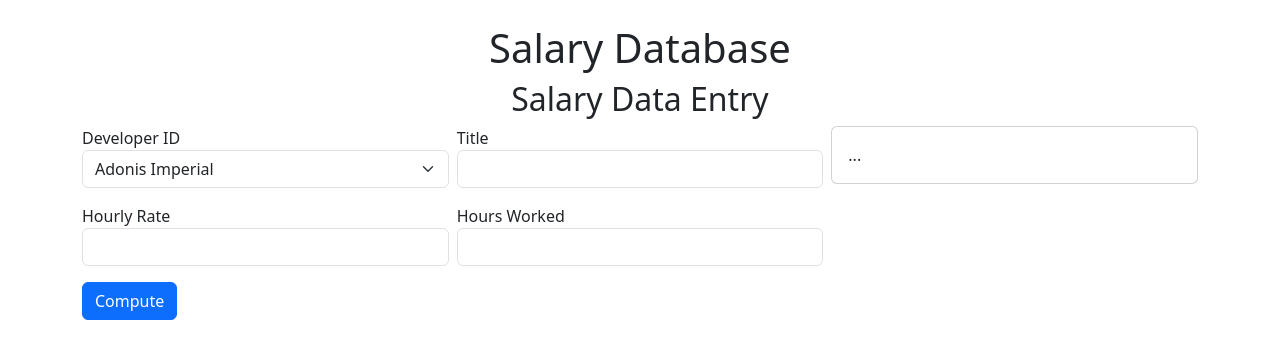
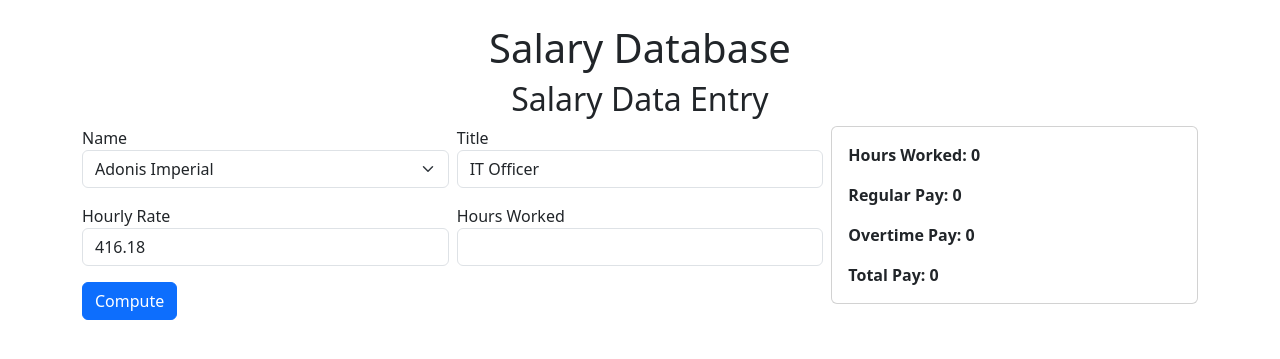
Before and after one commit to Adonis1120/DICT-Training-TOT, a PHP site: page /salary_calculator.php in a window 1280 px wide. Shown: the part 56-415 px from the top of the page. Run offline with PHP 8.4, Linux system fonts and the light colour scheme; data comes from the database, SQL or seed files in the repository; both versions use the stored data as it was after the commit.

Commit message:
salaryCalculatorSolved

```diff
--- a/classes/Salary.php
+++ b/classes/Salary.php
@@ -0,0 +1,37 @@
+<?php
+Class Salary{
+    public $hourly_rate;
+    public $hours_worked;
+
+    function CalculateRegularPay(){
+        if($this->hours_worked <= 8){
+            $regular_pay = $this->hours_worked * $this->hourly_rate;
+        }
+        else{
+            $regular_pay = 8 * $this->hourly_rate;
+        }
+        return $regular_pay;
+    }
+
+    function CalculateOvertimePay(){
+        if($this->hours_worked > 8){
+            $excessHours = $this->hours_worked - 8;
+            $overtime_pay = $this->hourly_rate * $excessHours * 1.5;
+        }
+        else{
+            $overtime_pay = "No overtime pay";
+        }
+        return $overtime_pay;
+    }
+
+    function CalculateTotalPay(){
+        if($this->hours_worked > 8){
+            $total_pay = $this->CalculateRegularPay() + $this->CalculateOvertimePay();
+        }
+        else{
+            $total_pay = $this->CalculateRegularPay();
+        }
+        return $total_pay;
+    }
+}
+?>
--- a/salary_calculator.php
+++ b/salary_calculator.php
@@ -11,10 +11,10 @@
 
     <div class="row justify-content-center g-2">
         <div class="col-md-8">
-            <form method="POST" action="calculate_salary.php">
+            <form method="POST" action="salary_calculator.php">
                 <div class="row justify-content-center align-items-center g-2">
                     <div class="col-md-6 mb-3">
-                        <label for="" class="form_label">Developer ID</label>
+                        <label for="" class="form_label">Name</label>
                         <select class="form-select form-select-md" onchange="liveSearch()" name="developer_id" id="developer_id">
                             <?php
                                 while($row = $view_developer->fetchAll()) {
@@ -56,7 +56,10 @@
         <div class="col-md-4">
             <div class="card">
                 <div class="card-body">
-                    ...
+                    <p class="card-text fw-bold">Hours Worked: <?php echo $hours_worked?></p>
+                    <p class="card-text fw-bold">Regular Pay: <?php echo $regular_pay?></p>
+                    <p class="card-text fw-bold">Overtime Pay: <?php echo $overtime_pay?></p>
+                    <p class="card-text fw-bold">Total Pay: <?php echo $total_pay?></p>
                 </div>
             </div>
         </div>
@@ -65,6 +68,41 @@
 
 <ul id="searchResults"></ul>
 
+
+<script>
+    function liveSearch() {
+        var selected_id = document.getElementById('developer_id').value;
+
+        $.ajax({
+            url: 'salary_calculator_data.php',
+            type: 'POST',
+            data: { selected_id: selected_id },
+            success: function (data) {
+                // Assuming data is returned as title and hourly rate in a single string, separated by a space or new line
+                // Split data based on newlines or spaces
+                var dataArray = data.trim().split('|');
+
+                // Update the title and hourly rate fields if data is valid
+                if (dataArray.length >= 2) {
+                    $('#title').val(dataArray[0]);
+                    $('#hourly_rate').val(dataArray[1]);
+                } else {
+                    console.error('Unexpected data format:', data);
+                }
+            },
+            error: function () {
+                console.error('An error occurred while fetching the developer data.');
+            }
+        });
+    }
+
+    // Run liveSearch when the document is fully loaded
+    $(document).ready(function() {
+        liveSearch();
+    });
+</script>
+
+<!-- Passed to DICT
 <script>
     function liveSearch() {
         var selected_id = document.getElementById('developer_id').value;
@@ -83,17 +121,4 @@
         });
     };
 </script>
-
-<!--
-<script>
-    var selected_id = document.getElementById('developer_id').value;
-    xhttp = new XMLHttpRequest();
-    xhttp.onreadystatechange = function() {
-        if (this.readyState == 4 && this.status == 200) {
-            document.getElementById("title").value = this.responseText;
-        }
-    };
-    xhttp.open("GET", "salary_calculator.php?selected_id="+selected_id, true);
-    xhttp.send();
-</script>
 -->
--- a/salary_calculator_data.php
+++ b/salary_calculator_data.php
@@ -1,6 +1,7 @@
 <?php
     include_once "config/database.php";
     include_once "classes/Developer.php";
+    include_once "classes/Salary.php";
 
     // Database Data
     $database = new Database();
@@ -9,16 +10,41 @@
     $developer = new Developer($db);
     $view_developer = $developer->readDeveloper();
 
+    // Update Selected Developer: Drop-down box
     if (isset($_POST['selected_id'])) {
         $developer->developer_id = $_POST['selected_id'];
         $selected_developer = $developer->selectDeveloper();
         $developer_title = $selected_developer['title'];
         $developer_rate = $selected_developer['hourly_rate'];
-        echo $developer_title;
-        echo $developer_rate;
-        /*foreach($selected_developer as $selected){
-            $selected_title = $selected['title'];
-            $selected_salary = $selected['hourly_rate'];
-        }*/
+        echo $developer_title . '|' . $developer_rate;
+    }
+
+    // Calculator Data
+    $hours_worked = 0;
+    $hourly_rate = 0.0;
+    $regular_pay = 0.0;
+    $overtime_pay = 0.0;
+    $total_pay = 0.0;
+
+    if(isset($_POST['compute'])) {
+        if($_POST['hours_worked'] <> ""){
+            $hours_worked = $_POST['hours_worked'];
+            $hourly_rate = $_POST['hourly_rate'];
+        }
+        else{
+            $hours_worked = 0.0;
+            $hourly_rate = 0.0;
+        }
+
+        //instantiate
+        $salary = new Salary();
+        $salary->hourly_rate = $hourly_rate;
+
+        $salary->hours_worked = $hours_worked;
+        $regular_pay = $salary->CalculateRegularPay();
+
+        $overtime_pay = $salary->CalculateOvertimePay();
+
+        $total_pay = $salary->CalculateTotalPay();
     }
 ?>
--- a/skill_calculator.php
+++ b/skill_calculator.php
@@ -13,7 +13,7 @@
             <form method="POST" action="skill_calculator.php">
                 <div class="row justify-content-center align-items-center g-2">
                     <div class="col-md-4 mb-3">
-                        <label for="" class="form_label">Developer ID</label>
+                        <label for="" class="form_label">Name</label>
                         <select class="form-select form-select-md" onchange="this.form.submit()" name="developer_id" id="developer_id">
                             <?php
                                 while($row = $view_developer->fetchAll()) {
--- a/skill_calculator_data.php
+++ b/skill_calculator_data.php
@@ -2,9 +2,6 @@
     include_once "config/database.php";
     include_once "classes/Developer.php";
     include_once "classes/Calculator.php";
-
-    // Header
-    include_once "header.php";
 
     // Database Data
     $database = new Database();
```
Also changed, not shown: webdev_tot.sql (added, +104 -0 lines).
